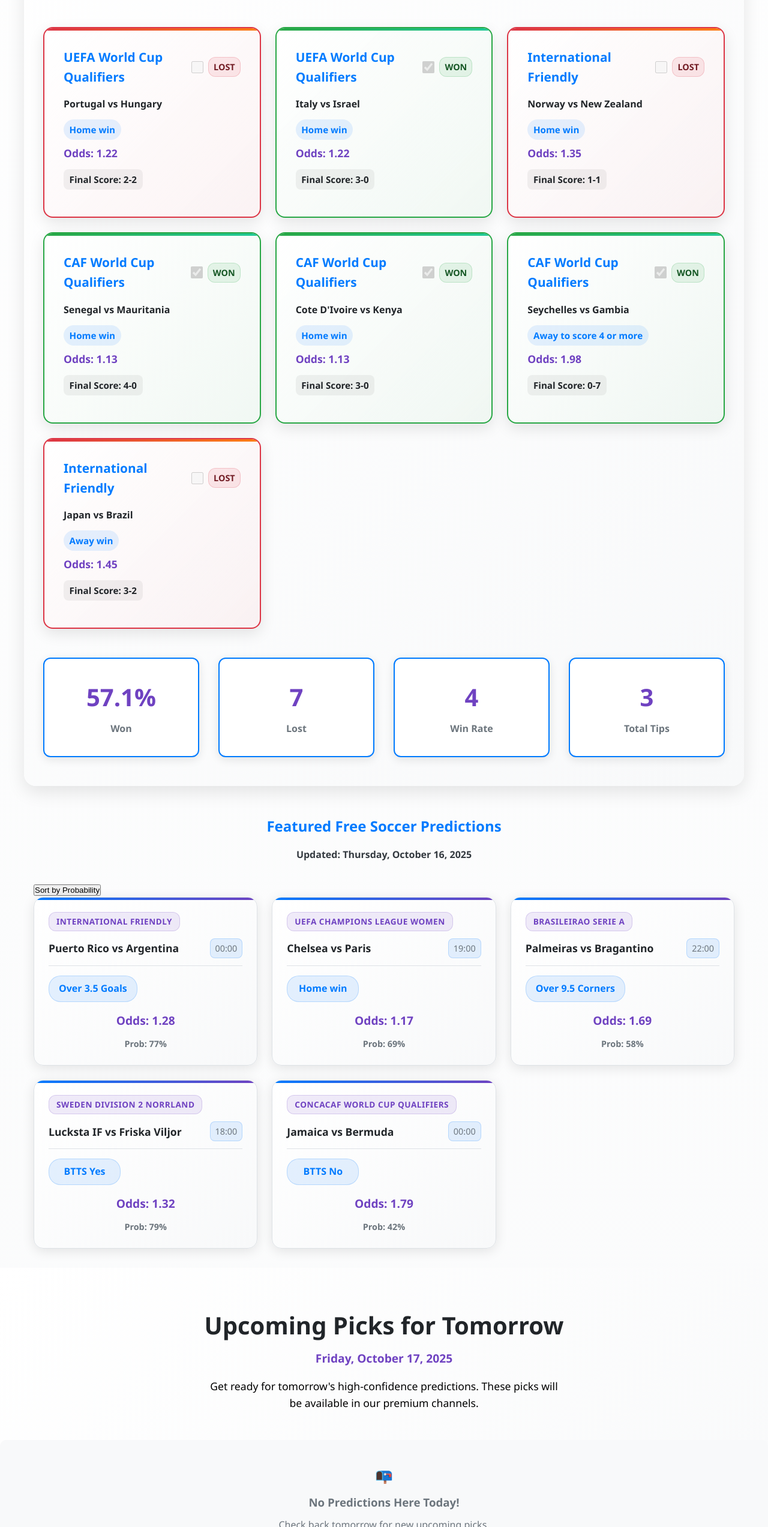
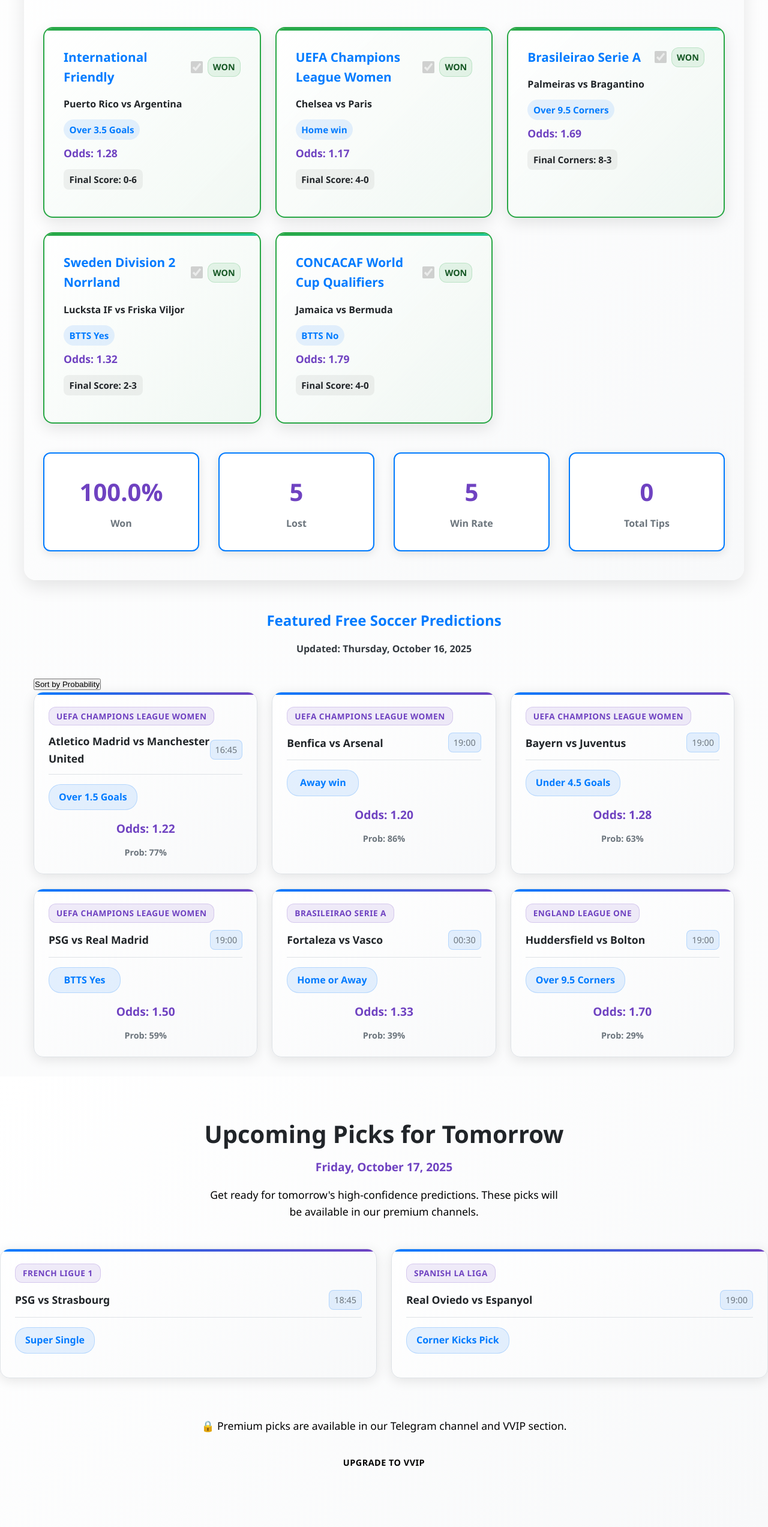
Before and after one commit to dromorongit/DhronePredictions, a website: page index.html in a window 1280 px wide. Shown: the part 1499-4044 px from the top of the page at 60% size. Drawn offline with Linux system fonts and the light colour scheme.

Commit message:
New commits

```diff
--- a/index.html
+++ b/index.html
@@ -75,121 +75,93 @@
              <div class="updated-date" id="yesterday-date"></div>
              <p class="section-description">Our track record of successful predictions - building trust through transparency</p>
              <div class="won-tips-grid">
-                 <div class="won-tip-card lost">
-                     <div class="tip-header">
-                         <h3>UEFA World Cup Qualifiers</h3>
-                         <div class="result-indicator">
-                             <input type="checkbox" disabled>
-                             <span class="result-label lost-label">LOST</span>
-                         </div>
-                     </div>
-                     <p class="fixture"><strong>Portugal vs Hungary</strong></p>
-                     <p class="tip">Home win</p>
-                     <p class="odds">Odds: 1.22</p>
-                     <p class="result">Final Score: 2-2</p>
-                 </div>
-
                  <div class="won-tip-card won">
                      <div class="tip-header">
-                         <h3>UEFA World Cup Qualifiers</h3>
+                         <h3>International Friendly</h3>
                          <div class="result-indicator">
                              <input type="checkbox" checked disabled>
                              <span class="result-label won-label">WON</span>
                          </div>
                      </div>
-                     <p class="fixture"><strong>Italy vs Israel</strong></p>
-                     <p class="tip">Home win</p>
-                     <p class="odds">Odds: 1.22</p>
-                     <p class="result">Final Score: 3-0</p>
-                 </div>
-
-                 <div class="won-tip-card lost">
-                     <div class="tip-header">
-                         <h3>International Friendly</h3>
-                         <div class="result-indicator">
-                             <input type="checkbox" disabled>
-                             <span class="result-label lost-label">LOST</span>
-                         </div>
-                     </div>
-                     <p class="fixture"><strong>Norway vs New Zealand</strong></p>
-                     <p class="tip">Home win</p>
-                     <p class="odds">Odds: 1.35</p>
-                     <p class="result">Final Score: 1-1</p>
+                     <p class="fixture"><strong>Puerto Rico vs Argentina</strong></p>
+                     <p class="tip">Over 3.5 Goals</p>
+                     <p class="odds">Odds: 1.28</p>
+                     <p class="result">Final Score: 0-6</p>
                  </div>
 
                  <div class="won-tip-card won">
                      <div class="tip-header">
-                         <h3>CAF World Cup Qualifiers</h3>
+                         <h3>UEFA Champions League Women</h3>
                          <div class="result-indicator">
                              <input type="checkbox" checked disabled>
                              <span class="result-label won-label">WON</span>
                          </div>
                      </div>
-                     <p class="fixture"><strong>Senegal vs Mauritania</strong></p>
+                     <p class="fixture"><strong>Chelsea vs Paris</strong></p>
                      <p class="tip">Home win</p>
-                     <p class="odds">Odds: 1.13</p>
+                     <p class="odds">Odds: 1.17</p>
                      <p class="result">Final Score: 4-0</p>
                  </div>
 
                  <div class="won-tip-card won">
                      <div class="tip-header">
-                         <h3>CAF World Cup Qualifiers</h3>
+                         <h3>Brasileirao Serie A</h3>
                          <div class="result-indicator">
                              <input type="checkbox" checked disabled>
                              <span class="result-label won-label">WON</span>
                          </div>
                      </div>
-                     <p class="fixture"><strong>Cote D'Ivoire vs Kenya</strong></p>
-                     <p class="tip">Home win</p>
-                     <p class="odds">Odds: 1.13</p>
-                     <p class="result">Final Score: 3-0</p>
+                     <p class="fixture"><strong>Palmeiras vs Bragantino</strong></p>
+                     <p class="tip">Over 9.5 Corners</p>
+                     <p class="odds">Odds: 1.69</p>
+                     <p class="result">Final Corners: 8-3</p>
                  </div>
 
                  <div class="won-tip-card won">
                      <div class="tip-header">
-                         <h3>CAF World Cup Qualifiers</h3>
+                         <h3>Sweden Division 2 Norrland</h3>
                          <div class="result-indicator">
                              <input type="checkbox" checked disabled>
                              <span class="result-label won-label">WON</span>
                          </div>
                      </div>
-                     <p class="fixture"><strong>Seychelles vs Gambia</strong></p>
-                     <p class="tip">Away to score 4 or more</p>
-                     <p class="odds">Odds: 1.98</p>
-                     <p class="result">Final Score: 0-7</p>
+                     <p class="fixture"><strong>Lucksta IF vs Friska Viljor</strong></p>
+                     <p class="tip">BTTS Yes</p>
+                     <p class="odds">Odds: 1.32</p>
+                     <p class="result">Final Score: 2-3</p>
                  </div>
 
-                 <div class="won-tip-card lost">
+                 <div class="won-tip-card won">
                      <div class="tip-header">
-                         <h3>International Friendly</h3>
+                         <h3>CONCACAF World Cup Qualifiers</h3>
                          <div class="result-indicator">
-                             <input type="checkbox" disabled>
-                             <span class="result-label lost-label">LOST</span>
+                             <input type="checkbox" checked disabled>
+                             <span class="result-label won-label">WON</span>
                          </div>
                      </div>
-                     <p class="fixture"><strong>Japan vs Brazil</strong></p>
-                     <p class="tip">Away win</p>
-                     <p class="odds">Odds: 1.45</p>
-                     <p class="result">Final Score: 3-2</p>
+                     <p class="fixture"><strong>Jamaica vs Bermuda</strong></p>
+                     <p class="tip">BTTS No</p>
+                     <p class="odds">Odds: 1.79</p>
+                     <p class="result">Final Score: 4-0</p>
                  </div>
              </div>
 
              <!-- Tips Statistics Section -->
              <div class="tips-stats">
                  <div class="stat-item">
-                     <div class="stat-number">4</div>
+                     <div class="stat-number">5</div>
                      <div class="stat-label">Won</div>
                  </div>
                  <div class="stat-item">
-                     <div class="stat-number">3</div>
+                     <div class="stat-number">0</div>
                      <div class="stat-label">Lost</div>
                  </div>
                  <div class="stat-item">
-                     <div class="stat-number">57%</div>
+                     <div class="stat-number">100%</div>
                      <div class="stat-label">Win Rate</div>
                  </div>
                  <div class="stat-item">
-                     <div class="stat-number">7</div>
+                     <div class="stat-number">5</div>
                      <div class="stat-label">Total Tips</div>
                  </div>
              </div>
@@ -200,16 +172,16 @@
              <div class="updated-date" id="updated-date"></div>
              <div class="predictions-grid">
                  <div class="prediction-card">
-                     <div class="league-name">International Friendly</div>
+                     <div class="league-name">UEFA Champions League Women</div>
                      <div class="match-info">
-                         <div class="teams">Puerto Rico vs Argentina</div>
-                         <div class="time">00:00</div>
+                         <div class="teams">Atletico Madrid vs Manchester United</div>
+                         <div class="time">16:45</div>
                      </div>
                      <div class="prediction">
-                         <span class="prediction-type">Over 3.5 Goals</span>
+                         <span class="prediction-type">Over 1.5 Goals</span>
                      </div>
                      <div class="odds-info">
-                         <span class="odds">Odds: 1.28</span>
+                         <span class="odds">Odds: 1.22</span>
                          <span class="probability">Prob: 77%</span>
                      </div>
                  </div>
@@ -217,60 +189,75 @@
                  <div class="prediction-card">
                      <div class="league-name">UEFA Champions League Women</div>
                      <div class="match-info">
-                         <div class="teams">Chelsea vs Paris</div>
+                         <div class="teams">Benfica vs Arsenal</div>
                          <div class="time">19:00</div>
                      </div>
                      <div class="prediction">
-                         <span class="prediction-type">Home win</span>
+                         <span class="prediction-type">Away win</span>
                      </div>
                      <div class="odds-info">
-                         <span class="odds">Odds: 1.17</span>
-                         <span class="probability">Prob: 69%</span>
+                         <span class="odds">Odds: 1.20</span>
+                         <span class="probability">Prob: 86%</span>
+                     </div>
+                 </div>
+
+                 <div class="prediction-card">
+                     <div class="league-name">UEFA Champions League Women</div>
+                     <div class="match-info">
+                         <div class="teams">Bayern vs Juventus</div>
+                         <div class="time">19:00</div>
+                     </div>
+                     <div class="prediction">
+                         <span class="prediction-type">Under 4.5 Goals</span>
+                     </div>
+                     <div class="odds-info">
+                         <span class="odds">Odds: 1.28</span>
+                         <span class="probability">Prob: 63%</span>
+                     </div>
+                 </div>
+
+                 <div class="prediction-card">
+                     <div class="league-name">UEFA Champions League Women</div>
+                     <div class="match-info">
+                         <div class="teams">PSG vs Real Madrid</div>
+                         <div class="time">19:00</div>
+                     </div>
+                     <div class="prediction">
+                         <span class="prediction-type">BTTS Yes</span>
+                     </div>
+                     <div class="odds-info">
+                         <span class="odds">Odds: 1.50</span>
+                         <span class="probability">Prob: 59%</span>
                      </div>
                  </div>
 
                  <div class="prediction-card">
                      <div class="league-name">Brasileirao Serie A</div>
                      <div class="match-info">
-                         <div class="teams">Palmeiras vs Bragantino</div>
-                         <div class="time">22:00</div>
+                         <div class="teams">Fortaleza vs Vasco</div>
+                         <div class="time">00:30</div>
+                     </div>
+                     <div class="prediction">
+                         <span class="prediction-type">Home or Away</span>
+                     </div>
+                     <div class="odds-info">
+                         <span class="odds">Odds: 1.33</span>
+                         <span class="probability">Prob: 39%</span>
+                     </div>
+                 </div>
+
+                 <div class="prediction-card">
+                     <div class="league-name">England League One</div>
+                     <div class="match-info">
+                         <div class="teams">Huddersfield vs Bolton</div>
+                         <div class="time">19:00</div>
                      </div>
                      <div class="prediction">
                          <span class="prediction-type">Over 9.5 Corners</span>
                      </div>
                      <div class="odds-info">
-                         <span class="odds">Odds: 1.69</span>
-                         <span class="probability">Prob: 58%</span>
-                     </div>
-                 </div>
-
-                 <div class="prediction-card">
-                     <div class="league-name">Sweden Division 2 Norrland</div>
-                     <div class="match-info">
-                         <div class="teams">Lucksta IF vs Friska Viljor</div>
-                         <div class="time">18:00</div>
-                     </div>
-                     <div class="prediction">
-                         <span class="prediction-type">BTTS Yes</span>
-                     </div>
-                     <div class="odds-info">
-                         <span class="odds">Odds: 1.32</span>
-                         <span class="probability">Prob: 79%</span>
-                     </div>
-                 </div>
-
-                 <div class="prediction-card">
-                     <div class="league-name">CONCACAF World Cup Qualifiers</div>
-                     <div class="match-info">
-                         <div class="teams">Jamaica vs Bermuda</div>
-                         <div class="time">00:00</div>
-                     </div>
-                     <div class="prediction">
-                         <span class="prediction-type">BTTS No</span>
-                     </div>
-                     <div class="odds-info">
-                         <span class="odds">Odds: 1.79</span>
-                         <span class="probability">Prob: 42%</span>
+                         <span class="odds">Odds: 1.70</span>
+                         <span class="probability">Prob: 29%</span>
                      </div>
                  </div>
              </div>
@@ -283,10 +270,28 @@
               <div class="next-day-date" id="next-day-date"></div>
               <p class="section-description">Get ready for tomorrow's high-confidence predictions. These picks will be available in our premium channels.</p>
 
-              <div style="text-align: center; padding: 40px; background: #f8f9fa; border-radius: 10px; margin: 20px 0;">
-                  <div style="font-size: 24px; color: #6c757d; margin-bottom: 10px;">📭</div>
-                  <h3 style="color: #6c757d; margin: 0;">No Predictions Here Today!</h3>
-                  <p style="color: #6c757d; margin: 10px 0 0 0;">Check back tomorrow for new upcoming picks.</p>
+              <div class="predictions-grid">
+                  <div class="prediction-card">
+                      <div class="league-name">French Ligue 1</div>
+                      <div class="match-info">
+                          <div class="teams">PSG vs Strasbourg</div>
+                          <div class="time">18:45</div>
+                      </div>
+                      <div class="prediction">
+                          <span class="prediction-type">Super Single</span>
+                      </div>
+                  </div>
+
+                  <div class="prediction-card">
+                      <div class="league-name">Spanish La Liga</div>
+                      <div class="match-info">
+                          <div class="teams">Real Oviedo vs Espanyol</div>
+                          <div class="time">19:00</div>
+                      </div>
+                      <div class="prediction">
+                          <span class="prediction-type">Corner Kicks Pick</span>
+                      </div>
+                  </div>
               </div>
 
               <div class="upcoming-notice">
@@ -340,13 +345,13 @@
                         <p class="code-description">High-stakes accumulator with guaranteed returns</p>
                         <div class="code-display">
                             <span class="code-label">Code:</span>
-                            <span class="code-value" id="sportybet-code">F6RTKQ</span>
-                            <button class="copy-btn" onclick="copyCode('sportybet-code')">📋 Copy</button>
+                            <span class="code-value" id="sportybet-code"></span>
+                            <button class="copy-btn" onclick="copyCode('sportybet-code')" style="display: none;">📋 Copy</button>
                         </div>
                         <div class="code-details">
-                            <span class="detail-item">📊 9 Matches</span>
+                            <span class="detail-item">📊 Coming Soon</span>
                             <span class="detail-item">💰 Potential: ₵+</span>
-                            <span class="detail-item">⚡ Odds: 10.36</span>
+                            <span class="detail-item">⚡ Odds: Updating</span>
                         </div>
                     </div>
 
```
Also changed, not shown: banker-tips.html (+10 -25 lines), btts-gg.html (+34 -35 lines), double-chance.html (+23 -23 lines), over-1-5.html (+34 -33 lines), over-2-5.html (+15 -45 lines), over-corners.html (+29 -29 lines), over-under-3-5.html (+14 -25 lines).
